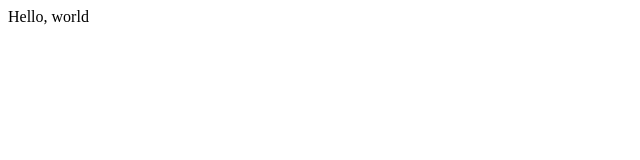
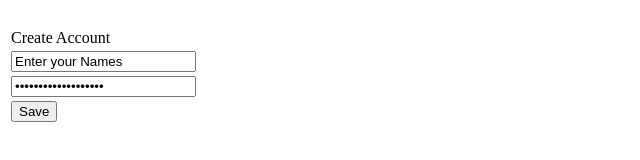
Before and after one commit to SimonOjok2/website, a plain HTML site: page index.html in a window 1280 px wide. Shown: the whole page, without its empty margins (0-640 px from the left). Drawn offline with Linux system fonts and the light colour scheme.

Commit message:
CSS and html for index updated

```diff
--- a/index.html
+++ b/index.html
@@ -1 +1,30 @@
-Hello, world
+<!DOCTYPE html>
+<htmle>
+    <head>
+        <title>NyeroAds</title>
+        <link rel="stylesheet" href="mainstyle.css"
+    </head>
+    <body>
+        <table>
+            <tr>
+                <td>Create Account</td>
+                <br>
+            </tr>
+            <tr>
+                    <td>
+                    <input type="text" value="Enter your Names">
+                    </td>
+            </tr>
+            <tr>
+                    <td>
+                        <input type="password" value="Enter your Password" >
+                    </td>
+            </tr>
+            <tr>
+                    <td>
+                        <input type="button" value="Save" >
+                    </td>
+            </tr>
+        </table>
+    </body>
+</htmle>
```
